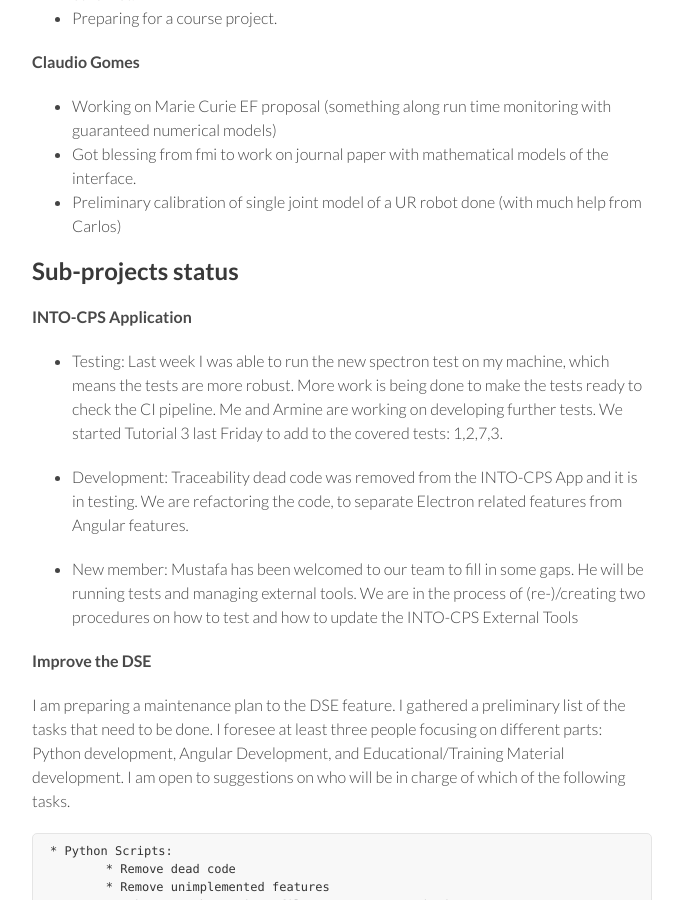
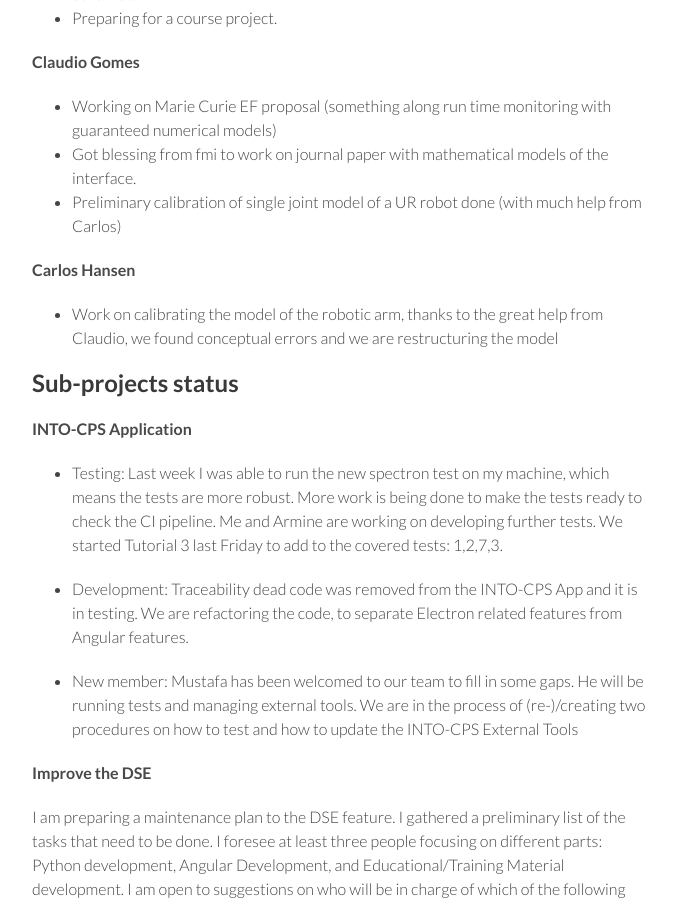
Before and after one commit to digitaltwincentre/digitaltwincentre.github.io, a Jekyll site: the page built from _biweeklies/Biweekly-17.md, in a window 1280 px wide and 900 px high, scrolled down 2103 px. Shown: the whole window, without its empty margins (418-1101 px from the left). Built offline with Jekyll 4.4.1, drawn with Linux system fonts in a browser that asks for light colours; nearby versions of some CDN libraries.

Commit message:
Update Biweekly-17.md

```diff
--- a/_biweeklies/Biweekly-17.md
+++ b/_biweeklies/Biweekly-17.md
@@ -86,6 +86,9 @@ delay paper. He has been doing good advances on that side.
 * Got blessing from fmi to work on journal paper with mathematical models of the interface.
 * Preliminary calibration of single joint model of a UR robot done (with much help from Carlos)
 
+#### Carlos Hansen
+* Work on calibrating the model of the robotic arm, thanks to the great help from Claudio, we found conceptual errors and we are restructuring the model
+
 ## Sub-projects status
 
 
```
